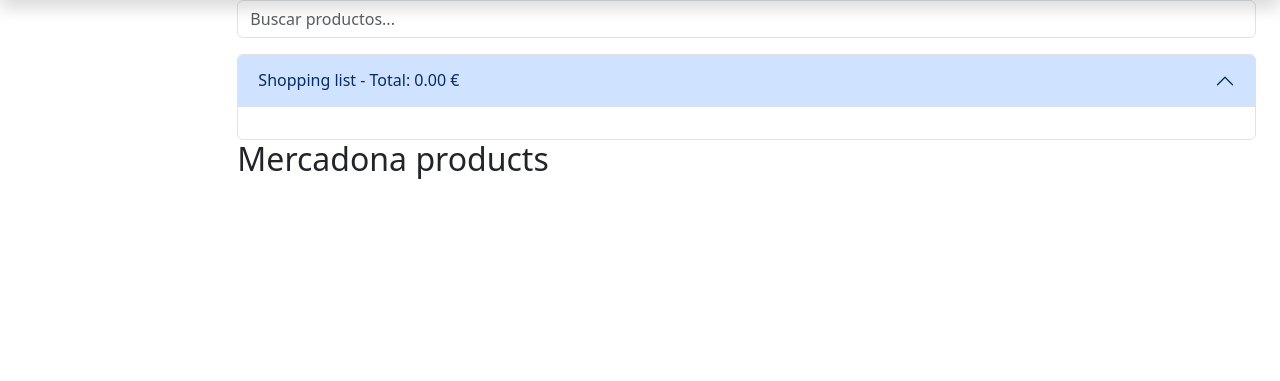
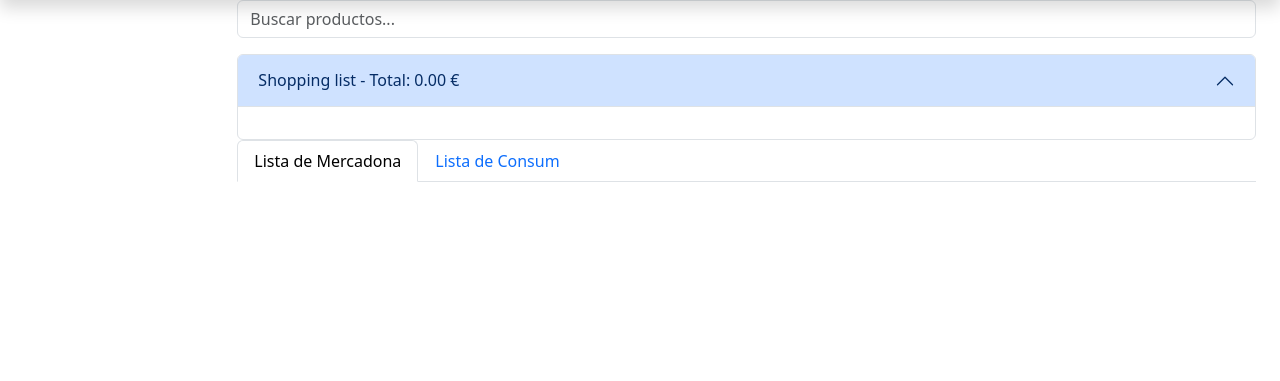
Before and after one commit to GoodCod3/supertrack, a Django app: template supertrack/apps/shopping_list/templates/shopping_list_home.html in a window 1280 px wide. Shown: the part 103-484 px from the top of the page. Run offline with Django 5.2, Linux system fonts and the light colour scheme; the template is opened without the code that fills it, so the values that code supplies are empty; some libraries are stand-ins or nearby versions.

Commit message:
Adding tabs for different supermarkets

```diff
--- a/supertrack/apps/shopping_list/templates/shopping_list_home.html
+++ b/supertrack/apps/shopping_list/templates/shopping_list_home.html
@@ -7,7 +7,7 @@
     <div class="accordion-item">
       <h2 class="accordion-header">
         <button class="accordion-button" type="button" data-bs-toggle="collapse" data-bs-target="#collapseOne" aria-expanded="true" aria-controls="collapseOne" id="shoppingListTitle">
-          Shopping list (<span id="total-price">{% if shopping_list.total %}{{shopping_list.total}}{%else%}0.00{%endif%}</span> €)
+          Lista de la compra (<span id="total-price">{% if shopping_list.total %}{{shopping_list.total}}{%else%}0.00{%endif%}</span> €)
         </button>
       </h2>
       <div id="collapseOne" class="accordion-collapse collapse show" data-bs-parent="#accordionShoppingList">
@@ -30,7 +30,20 @@
     </div>
   </div>
 
-<h2>Mercadona products</h2>
+  <ul class="nav nav-tabs" id="myTab" role="tablist">
+    <li class="nav-item" role="presentation">
+      <button class="nav-link active" id="home-tab" data-bs-toggle="tab" data-bs-target="#home-tab-pane" type="button" role="tab" aria-controls="home-tab-pane" aria-selected="true">
+        Lista de Mercadona
+      </button>
+    </li>
+    <li class="nav-item" role="presentation">
+      <button class="nav-link" id="profile-tab" data-bs-toggle="tab" data-bs-target="#profile-tab-pane" type="button" role="tab" aria-controls="profile-tab-pane" aria-selected="false">
+        Lista de Consum
+      </button>
+    </li>
+  </ul>
+  <div class="tab-content" id="myTabContent">
+    <div class="tab-pane fade show active" id="home-tab-pane" role="tabpanel" aria-labelledby="home-tab" tabindex="0">
       <div class="accordion" id="accordionExample">
         {% for category_name, products in products.items %}
         <div class="accordion-item accordion-item-products">
@@ -60,6 +73,12 @@
         </div>
         {% endfor %}
     </div>
+    </div>
+
+  </div>
+  <div class="tab-pane fade" id="profile-tab-pane" role="tabpanel" aria-labelledby="profile-tab" tabindex="0">...</div>
+
+
 
 {% endblock body %}
 
```
Lines whose indentation alone changed are shown as unchanged.
